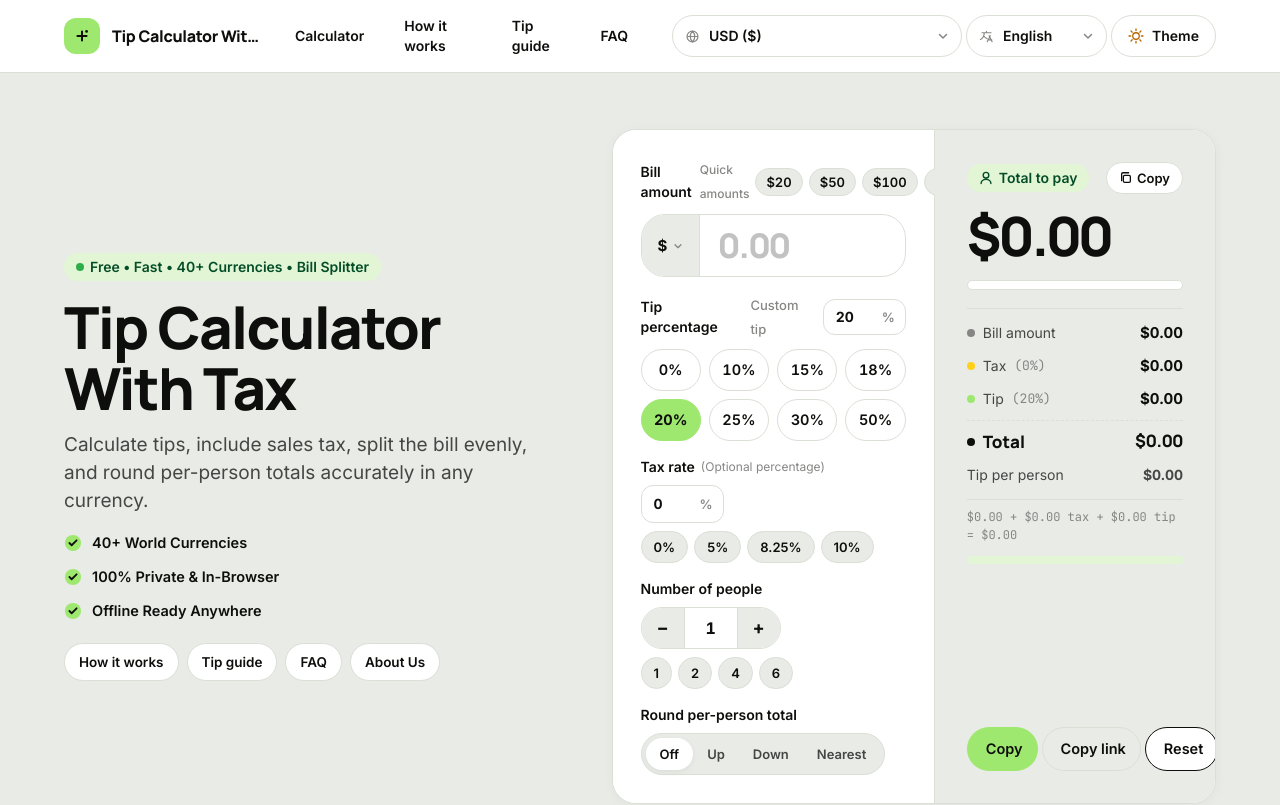
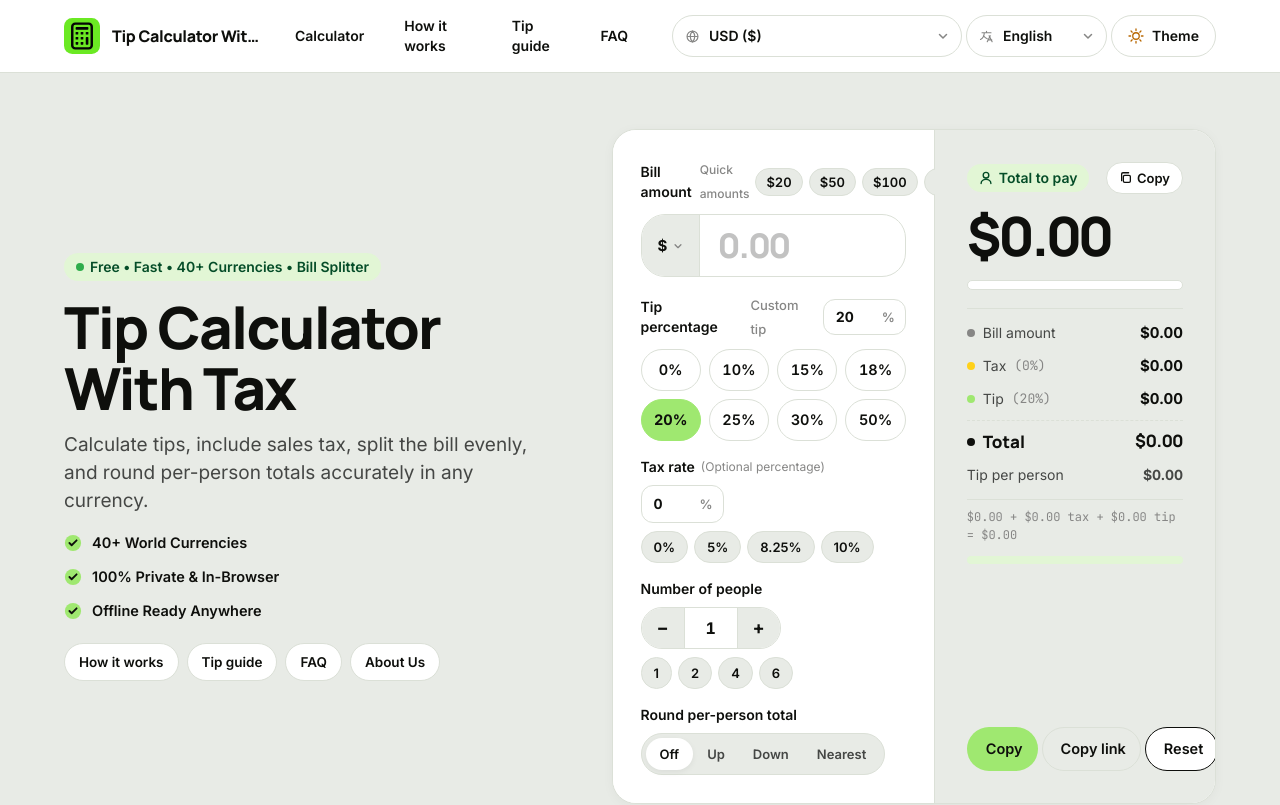
Before and after one commit to k91006515-cloud/tipcalculatorwithtax.com, an Astro site: page / in a window 1280 px wide. Shown: the top 805 px of the page. Built offline with nearby package versions, Linux system fonts and the light colour scheme; Astro itself is replaced by a stand-in of ours.

Commit message:
Finalize header calculator logo update

```diff
--- a/src/components/Header.astro
+++ b/src/components/Header.astro
@@ -11,11 +11,7 @@ const popularCurrencies = CURRENCIES.filter((c) => POPULAR_CURRENCY_CODES.includ
 		<!-- Brand / Logo -->
 		<a class="nav__brand" href="/" aria-label="Tip Calculator With Tax home">
 			<span class="nav__mark-wrap" aria-hidden="true">
-				<svg width="22" height="22" viewBox="0 0 24 24" fill="none" xmlns="http://www.w3.org/2000/svg">
-					<rect width="24" height="24" rx="6" fill="#9fe870" />
-					<path d="M7 12h10M12 7v10" stroke="#0e0f0c" stroke-width="2.2" stroke-linecap="round"/>
-					<circle cx="17" cy="7" r="1.5" fill="#0e0f0c" />
-				</svg>
+				<img src="/favicon.svg" alt="" width="36" height="36" class="nav__logo-img" />
 			</span>
 			<span class="nav__brand-text">
 				<span class="nav__wordmark" data-i18n="navBrand">Tip Calculator With Tax</span>
@@ -330,9 +326,14 @@ const popularCurrencies = CURRENCIES.filter((c) => POPULAR_CURRENCY_CODES.includ
 		justify-content: center;
 		width: 36px;
 		height: 36px;
-		border-radius: var(--rounded-md);
-		background-color: var(--color-primary);
 		flex-shrink: 0;
+	}
+
+	.nav__logo-img {
+		display: block;
+		width: 36px;
+		height: 36px;
+		object-fit: contain;
 	}
 
 	.nav__brand-text {
```
